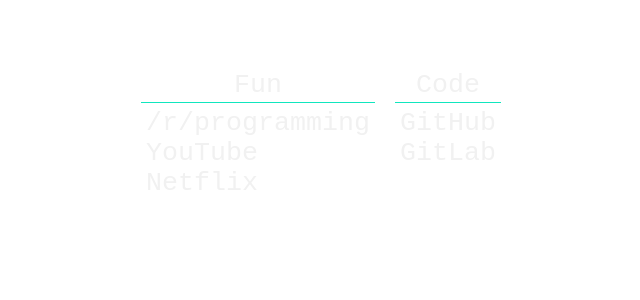
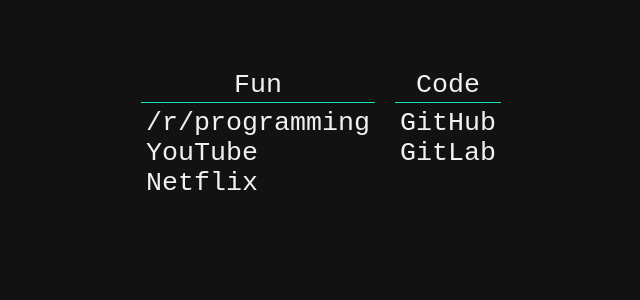
Before and after one commit to zemzale/startpage, a React (Vite) app: page / in a window 1280 px wide. Shown: the top 300 px of the page, without its empty margins (319-959 px from the left). Built offline with nearby package versions, Linux system fonts and the light colour scheme.

Commit message:
fix(css): Fix the background being white
The HTML tag needs to come before body otherwise it shit

```diff
--- a/src/index.css
+++ b/src/index.css
@@ -1,3 +1,3 @@
-body html {
+html body {
     background-color: #121212;
 }
```
